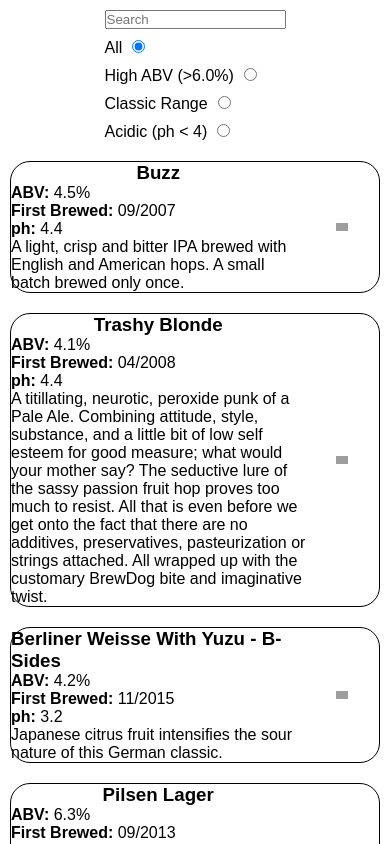
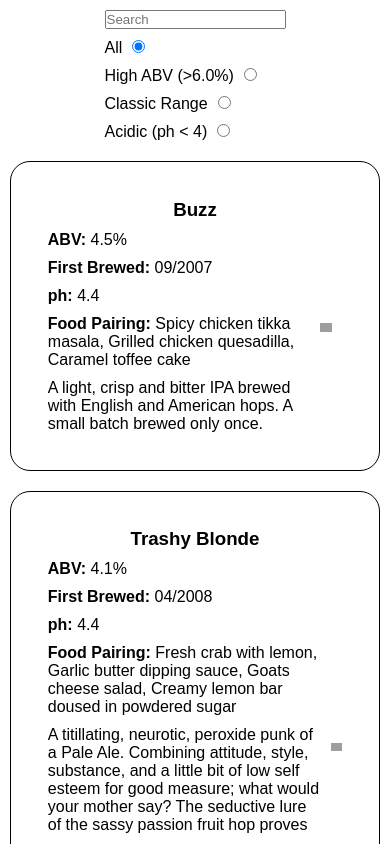
Before and after one commit to saagarshah99/Punk-API, a React (Create React App) app: page / in a window 390 px wide. Shown: the top 844 px of the page. Built offline with nearby package versions, Linux system fonts and the light colour scheme; grey boxes are pictures that could not be loaded.

Commit message:
Improved layout and responsiveness

```diff
--- a/src/components/CardList/Card/Card.jsx
+++ b/src/components/CardList/Card/Card.jsx
@@ -2,27 +2,33 @@
 import "./Card.scss";
 
 // receiving data from array and outputting an individual beer card
-const Card = ({ name, image, description, ph, abv, first_brewed }) => {
+const Card = ({ name, image, description, abv, ph, first_brewed, food_pairing }) => {
     return (
         <div className="card">
             <section className="card__text">
+                <h3 className="card__text-heading">{name}</h3>
 
-                {/* TODO: align all headings evenly */}
-                <h3 className="card__heading">{name}</h3>
+                <p className="card__text-description">
+                    <section>
+                        <p><b>ABV:</b> {abv}%</p>
+                        <p><b>First Brewed:</b> {first_brewed}</p>
+                        <p><b>ph:</b> {ph}</p>
 
-                {/* TODO: add scrollbar/see more button (for longer descriptions) */}
-                <p className="card__description">
-                    <ul>
-                        <li><b>ABV:</b> {abv}%</li>
-                        <li><b>First Brewed:</b> {first_brewed}</li>
-                        <li><b>ph:</b> {ph}</li>
-                    </ul>
+                        {/* separating foods with comma */}
+                        <p><b>Food Pairing: </b>
+                            {
+                                food_pairing.map((food, i) => {
+                                    return `${food}${i<food_pairing.length-1 ? "," : ""} `
+                                })
+                            }
+                        </p>
 
-                    {description}
+                        <p>{description}</p>
+                    </section>
+                    <section className="card__text-image">
+                        <img src={image} alt={name}  />
+                    </section>
                 </p>
-            </section>
-            <section className="card__image">
-                <img src={image} alt={name}  />
             </section>
         </div>
     )
--- a/src/components/CardList/Card/Card.scss
+++ b/src/components/CardList/Card/Card.scss
@@ -3,19 +3,36 @@
     border-radius: 20px;
     display: flex;
     margin: 10px;
+    max-height: 45vh;
 
-    section {
-        display: flex;
-        flex-direction: column;
-        align-items: center;
-        justify-content: center;
-    }
+    &__text {
+        margin: 10%;
+        overflow-y: auto; // only add scrollbar if needed
 
-    &__text {width: 80%;}
+        &-heading {text-align: center;}
 
-    &__image {
-        width: 20%;
+        &-description {
+            display: flex;
+            align-items: center;
+            gap: 10px;
 
-        img {width: 3vw;}
+            section {p {margin-top: 10px;}}
+        }
+
+        &-image {
+            width: 20%;
+
+            img {width: 3vw;}
+        }
     }
 }
+
+@media screen and (max-width: 700px) {
+    .card {
+        &-text {
+            &-image {
+                img {width: 7vw;}
+            }
+        }
+    }
+}
--- a/src/components/CardList/CardList.jsx
+++ b/src/components/CardList/CardList.jsx
@@ -5,15 +5,23 @@
 // receiving array and mapping through it to output card for each beer
 const CardList = ({ beerArr }) => {
 
-    return beerArr.map(({ name, image_url, description, ph, abv, first_brewed }) => {
+    return beerArr.map((beer) => {
+
+        const {
+            name, image_url, description,
+
+            abv, ph, first_brewed, food_pairing,
+
+        } = beer;
+
         return (
             <Card
                 name={name}
                 image={image_url}
                 description={description}
-                abv={abv}
+                abv={abv} ph={ph}
                 first_brewed={first_brewed}
-                ph={ph}
+                food_pairing={food_pairing}
             />
         )
     })
--- a/src/components/CardList/CardList.scss
+++ b/src/components/CardList/CardList.scss
@@ -4,7 +4,7 @@
     height: 100vh;
 }
 
-@media screen and (max-width: 992px) {
+@media screen and (max-width: 1100px) {
     .card-list {
         grid-template-columns: repeat(2, 1fr);
     }
@@ -14,3 +14,10 @@
         grid-template-columns: repeat(1, 1fr);
     }
 }
+
+@media screen and (max-height: 1185px)
+{
+    .card-list {
+        padding-bottom: 25px;
+    }
+}
```
